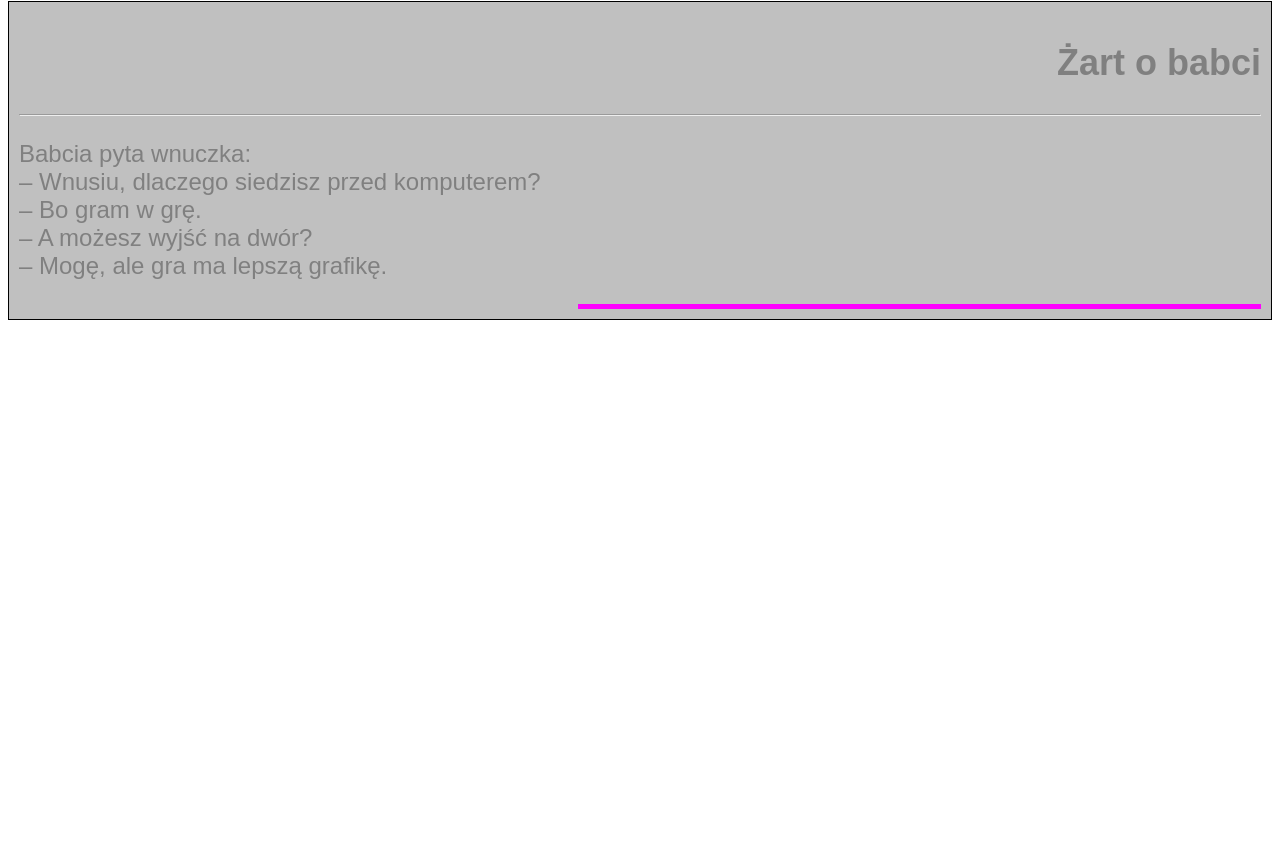
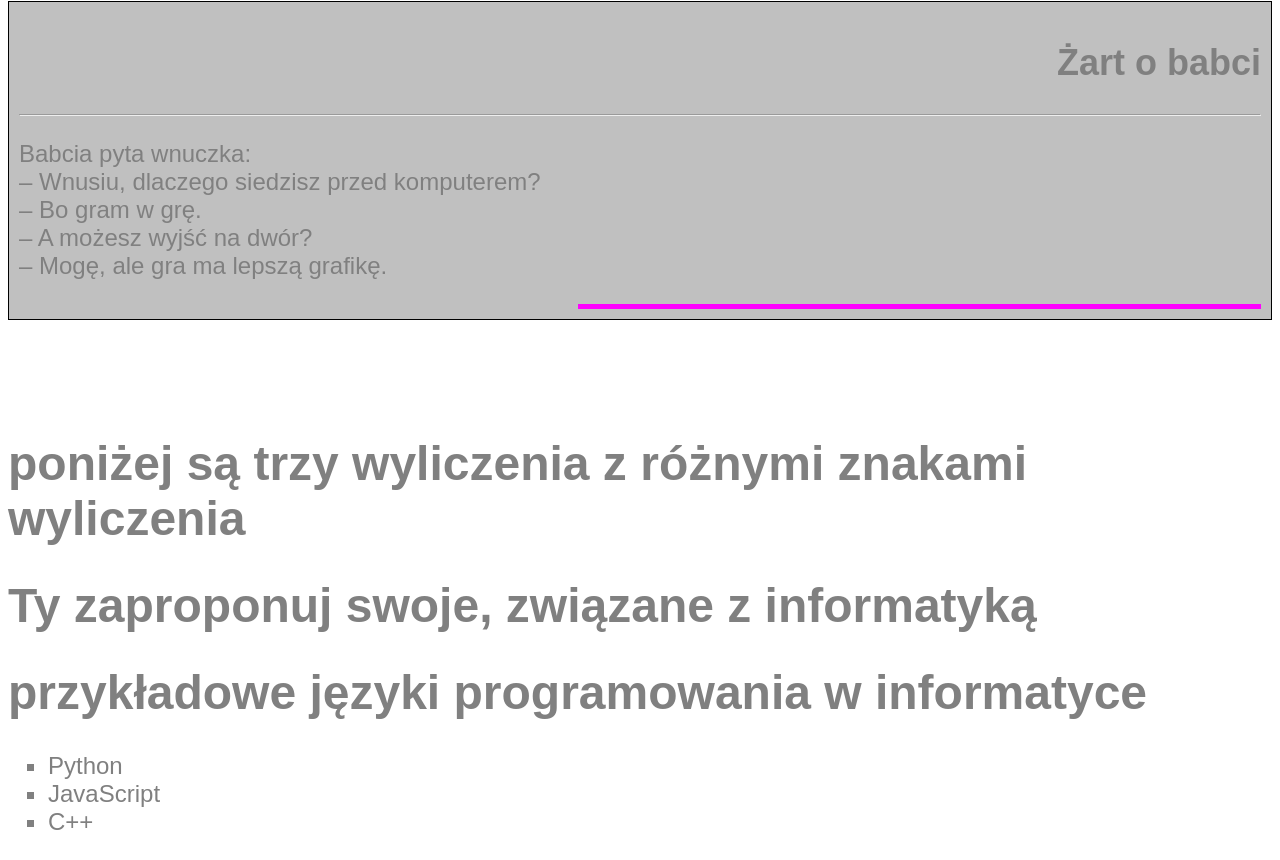
Before and after one commit to KACZKA0000/strona-do-cwiczen, a plain HTML site: page index.html in a window 1280 px wide. Shown: the part 2685-3545 px from the top of the page. Before the commit the page ends 3013 px from the top, so only its background shows below. Drawn offline with Linux system fonts and the light colour scheme.

Commit message:
Update index.html with new content and list
Added a list of programming languages and additional content.

```diff
--- a/index.html
+++ b/index.html
@@ -75,6 +75,16 @@
     </p>
     <div style="height: 5px; background-color: magenta; width: 55%; margin-left: auto;"></div>
 </div>
+	<br><br><br>
+	<h1> poniżej są  trzy wyliczenia z różnymi znakami wyliczenia</h1>
+	<h1> Ty zaproponuj swoje, związane z informatyką</h1>
+	<h1> przykładowe języki programowania w informatyce</h1>
+	<UL TYPE=square>
+		<LI> Python
+		<LI> JavaScript
+		<LI> C++
+	</UL>
+
 
 </body>
 </html>
```
